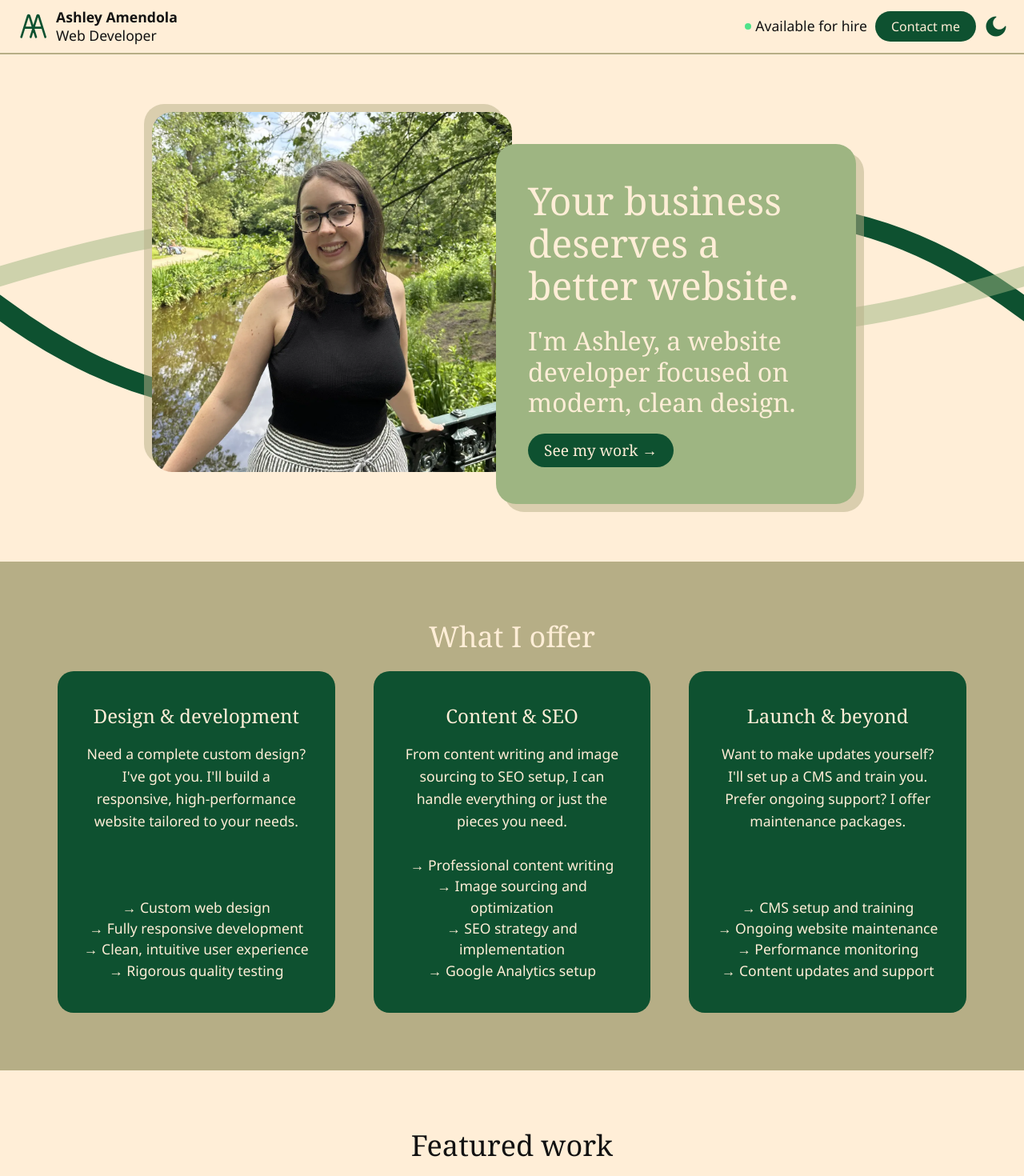
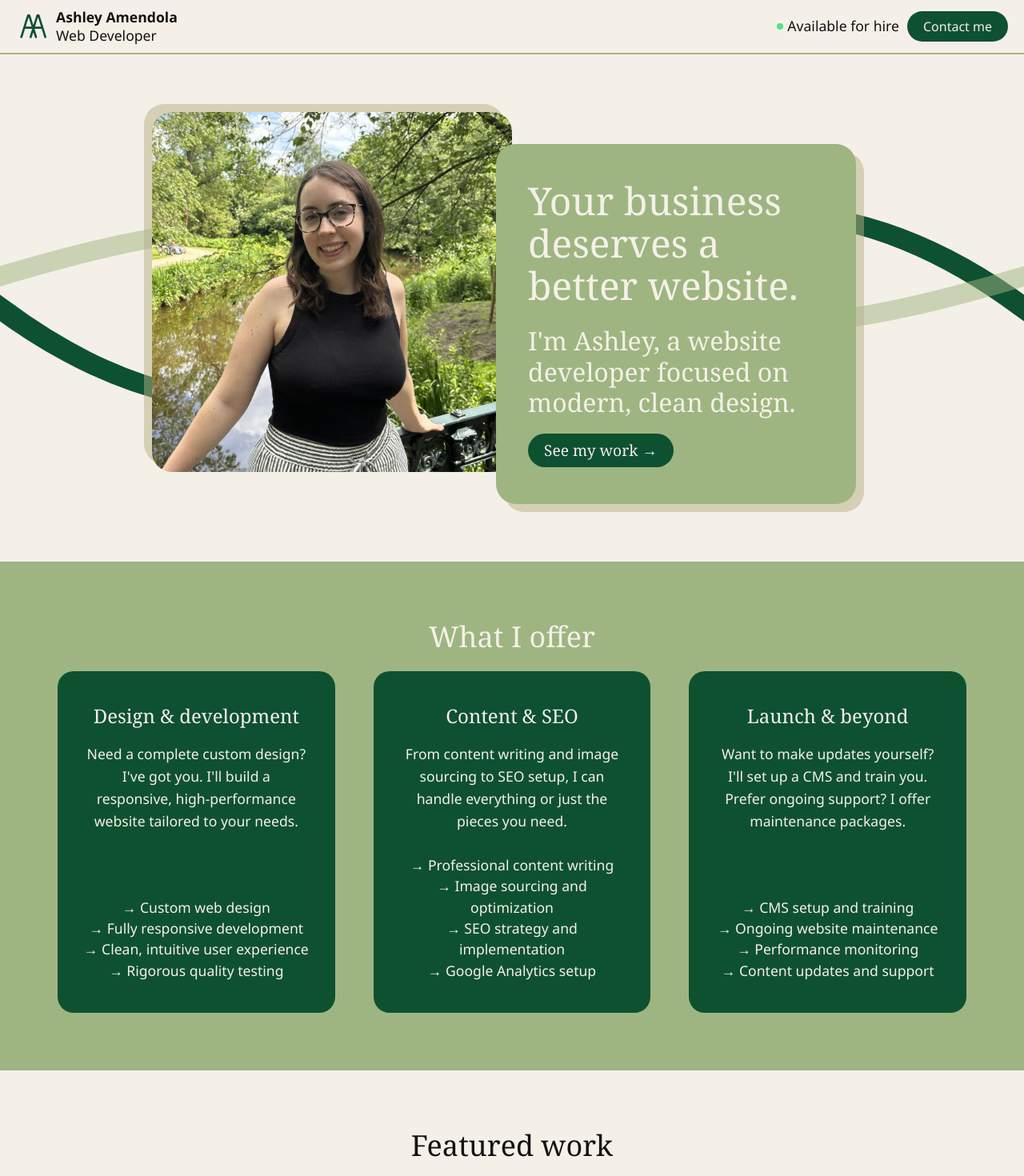
Before and after one commit to a-amendola/portfolio, a React (Vite) app: page / in a window 1280 px wide. Shown: the top 1470 px of the page at 80% size. Built offline with nearby package versions, Linux system fonts and the light colour scheme.

Commit message:
Removed dark mode and changed colors a little bit

```diff
--- a/src/App.jsx
+++ b/src/App.jsx
@@ -1,29 +1,29 @@
-import { useEffect, useState } from "react";
+import { useState } from "react";
 import { HomePage } from './pages/HomePage';
 import { NavBar } from './components/NavBar'
 import { LoadingScreen } from "./components/LoadingScreen";
 import './App.css'
 
-function getInitialTheme() {
-  const saved = localStorage.getItem("theme");
+// function getInitialTheme() {
+//   const saved = localStorage.getItem("theme");
 
-  if (saved === "light" || saved === "dark") {
-    return saved;
-  }
+//   if (saved === "light" || saved === "dark") {
+//     return saved;
+//   }
 
-  return window.matchMedia("(prefers-color-scheme: dark)").matches
-    ? "dark"
-    : "light";
-}
+//   return window.matchMedia("(prefers-color-scheme: dark)").matches
+//     ? "dark"
+//     : "light";
+// }
 
 function App() {
-  const [theme, setTheme] = useState(getInitialTheme);
+  // const [theme, setTheme] = useState(getInitialTheme);
   const [isLoading, setIsLoading] = useState(true);
 
-  useEffect(() => {
-    document.documentElement.setAttribute("data-theme", theme);
-    localStorage.setItem("theme", theme);
-  }, [theme]);
+  // useEffect(() => {
+  //   document.documentElement.setAttribute("data-theme", theme);
+  //   localStorage.setItem("theme", theme);
+  // }, [theme]);
 
   if (isLoading) {
     return <LoadingScreen onLoadComplete={() => setIsLoading(false)} />;
@@ -31,7 +31,7 @@ function App() {
 
   return (
     <>
-      <NavBar theme={theme} setTheme={setTheme} />
+      <NavBar />
       <HomePage />
     </>
   )
--- a/src/components/NavBar.jsx
+++ b/src/components/NavBar.jsx
@@ -1,11 +1,11 @@
 import './navbar.css'
 
-export function NavBar({ theme, setTheme }) {
-    const isDark = theme === "dark";
+export function NavBar() {
+    // const isDark = theme === "dark";
 
-    const toggleTheme = () => {
-        setTheme(isDark ? "light" : "dark");
-    }
+    // const toggleTheme = () => {
+    //     setTheme(isDark ? "light" : "dark");
+    // }
 
     return (
         <nav className="nav-bar">
@@ -37,7 +37,7 @@ export function NavBar({ theme, setTheme }) {
                     <p className='small-screen-text'>Available</p>
                 </div>
                 <a href="#contact" className='a-bubble'>Contact me</a>
-                <button
+                {/* <button
                     onClick={toggleTheme}
                     aria-label={isDark ? "Switch to light mode" : "Switch to dark mode"}
                 >
@@ -46,7 +46,7 @@ export function NavBar({ theme, setTheme }) {
                         :
                         <svg className='svg-scale' width="30px" height="30px" viewBox="0 0 24 24" fill="none" xmlns="http://www.w3.org/2000/svg"><g id="SVGRepo_bgCarrier"></g><g id="SVGRepo_tracerCarrier" stroke-linecap="round" stroke-linejoin="round"></g><g id="SVGRepo_iconCarrier"> <path d="M12 22C17.5228 22 22 17.5228 22 12C22 11.5373 21.3065 11.4608 21.0672 11.8568C19.9289 13.7406 17.8615 15 15.5 15C11.9101 15 9 12.0899 9 8.5C9 6.13845 10.2594 4.07105 12.1432 2.93276C12.5392 2.69347 12.4627 2 12 2C6.47715 2 2 6.47715 2 12C2 17.5228 6.47715 22 12 22Z" fill="var(--primary)"></path> </g></svg>
                     }
-                </button>
+                </button> */}
             </div>
         </nav>
     );
--- a/src/index.css
+++ b/src/index.css
@@ -3,7 +3,7 @@
 :root {
   color-scheme: light;
   --text: #121212;
-  --background: #ffeed7;
+  --background: #F5F0E7;
   --primary: #0e5130;
   --secondary: #9eb582;
   --accent: #b6ae86;
@@ -13,7 +13,7 @@
   --accent-shadow: rgba(182, 174, 134, 0.5);
 }
 
-:root[data-theme="dark"] {
+/* :root[data-theme="dark"] {
   color-scheme: dark;
   --text: #b6ae86;
   --background: #2a2d2a;
@@ -24,7 +24,7 @@
   --footer-text: #5a8a72;
   --story-text: #2a2d2a;
   --accent-shadow: rgba(90, 138, 114, 0.5);
-}
+} */
 
 *,
 *::before,
@@ -172,7 +172,7 @@ section {
   justify-content: center;
 }
 
-@media (prefers-color-scheme: dark) {
+/* @media (prefers-color-scheme: dark) {
   :root:not([data-theme]) {
     color-scheme: dark;
     --text: #f3f2ec;
@@ -181,7 +181,7 @@ section {
     --secondary: #90d094;
     --accent: #c0c799;
   }
-}
+} */
 
 /* tablet breakpoint */
 @media screen and (max-width: 1024px) {
--- a/src/pages/homepage.css
+++ b/src/pages/homepage.css
@@ -91,7 +91,7 @@
 
 
 .what-i-do {
-  background-color: var(--accent);
+  background-color: var(--secondary);
   color: var(--background);
   flex-direction: column;
 }
@@ -115,13 +115,7 @@
   border-radius: 20px;
   flex: 1;
   justify-content: space-between;
-  transition: all 0.3s ease;
   gap: 10px;
-}
-
-.service-card:hover {
-  box-shadow: 0 10px 40px rgba(0, 0, 0, 0.15),
-              0 0 30px color-mix(in srgb, var(--primary) 60%, transparent);
 }
 
 .service-card h4 {
```
